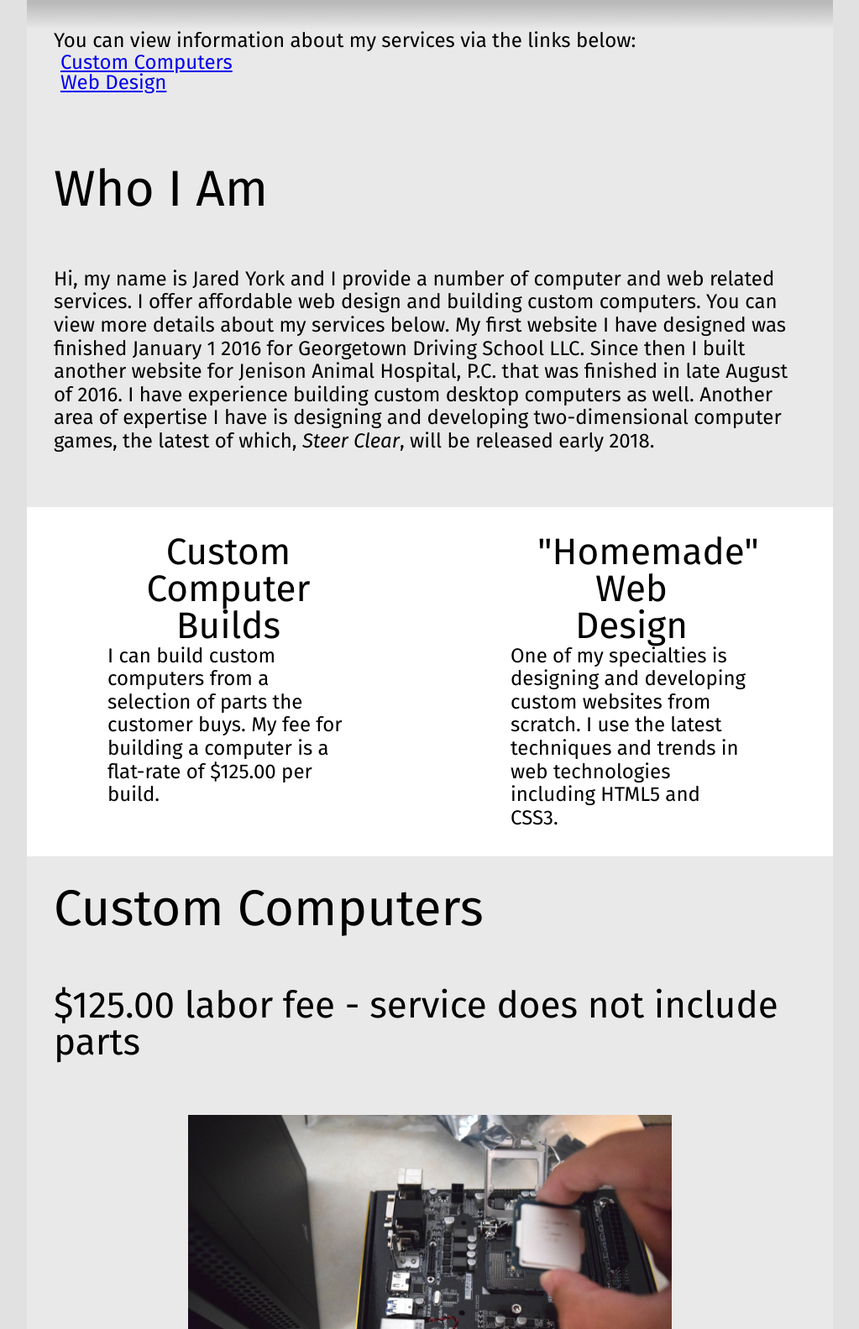
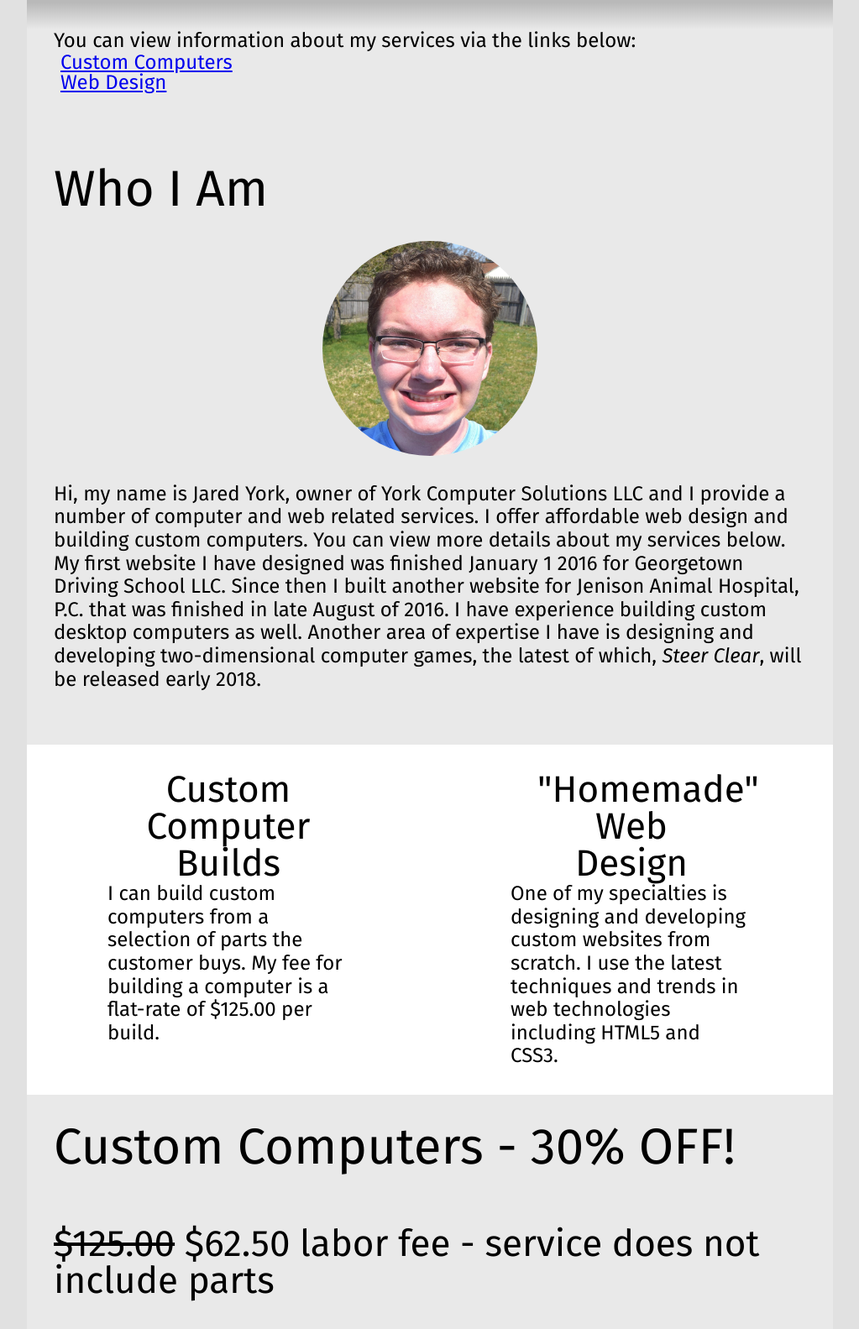
Before and after one commit to jaredyork/jaredyork.github.io, a plain HTML site: page index.html in a window 1280 px wide. Shown: the part 559-2142 px from the top of the page at 84% size, without its empty margins (128-1151 px from the left). Drawn offline with Linux system fonts and the light colour scheme.

Commit message:
v1.2 - York Computer Solutions LLC has launched!

```diff
--- a/css/styles.css
+++ b/css/styles.css
@@ -257,6 +257,20 @@
   text-align: center;
 }
 
+.aboutme-container
+{
+  text-align: center;
+}
+
+.aboutme
+{
+  display: block;
+  max-width: 256px;
+  max-height: 256px;
+  border-radius: 50%;
+  margin: auto;
+}
+
 /*
 html *
 {
--- a/index.html
+++ b/index.html
@@ -20,7 +20,7 @@
           <section class="header-main-flex">
             <div></div>
             <div class="heading-header">
-              <h1 class="heading-header-main">Jared York</h1>
+              <h1 class="heading-header-main">York Computer Solutions LLC</h1>
               <p class="heading-header-tag">jared.york@jaredyork.com</p>
               <p class="heading-header-tag">(616) 669-1492</p>
             </div>
@@ -39,7 +39,10 @@
 
         <section class="container-content bg-gray">
           <h2 class="heading-content-m">Who I Am</h2>
-          <p>Hi, my name is Jared York and I provide a number of computer and web related services.  I offer affordable web design and building custom computers.
+          <div class="container-aboutme">
+            <img class="aboutme" src="images/avatar.jpg" alt="Jared York" />
+          </div>
+          <p>Hi, my name is Jared York, owner of York Computer Solutions LLC and I provide a number of computer and web related services.  I offer affordable web design and building custom computers.
           You can view more details about my services below.  My first website I have designed was finished January 1 2016 for Georgetown Driving School LLC.  Since then I built another website
           for Jenison Animal Hospital, P.C.  that was finished in late August of 2016.  I have experience building custom desktop computers as well.  Another area of expertise I have is designing and developing
           two-dimensional computer games, the latest of which, <span class="italicize">Steer Clear</span>, will be released early 2018.
@@ -60,8 +63,8 @@
         </section>
 
         <section id="customcomputers" class="container-content bg-gray">
-          <h2 class="heading-content-m">Custom Computers</h2>
-          <h3 class="heading-content-s">$125.00 labor fee - service does not include parts</h3>
+          <h2 class="heading-content-m">Custom Computers - 30% OFF!</h2>
+          <h3 class="heading-content-s"><s>$125.00</s> $62.50 labor fee - service does not include parts</h3>
 
           <div class="container-img-center">
             <figure class="fig-small">
@@ -94,7 +97,7 @@
         </section>
 
         <section id="webdesign" class="container-content">
-          <h2 class="heading-content-m">Web Design</h2>
+          <h2 class="heading-content-m">Web Design - 50% OFF!</h2>
           <h3 class="heading-content-s">One-time flat rate based on project requirements - web hosting not included</h3>
           <p>From planning and creating the design of your dreams to making it a reality, I build fully custom websites from scratch at an affordable rate.  Each website I build is made from scratch from the ground-up and is fully designed for both mobile and desktop browsers.</p>
           <h3 class="heading-content-s">Portfolio</h3>
```
Also changed, not shown: privacy.html (+1 -1 lines).
